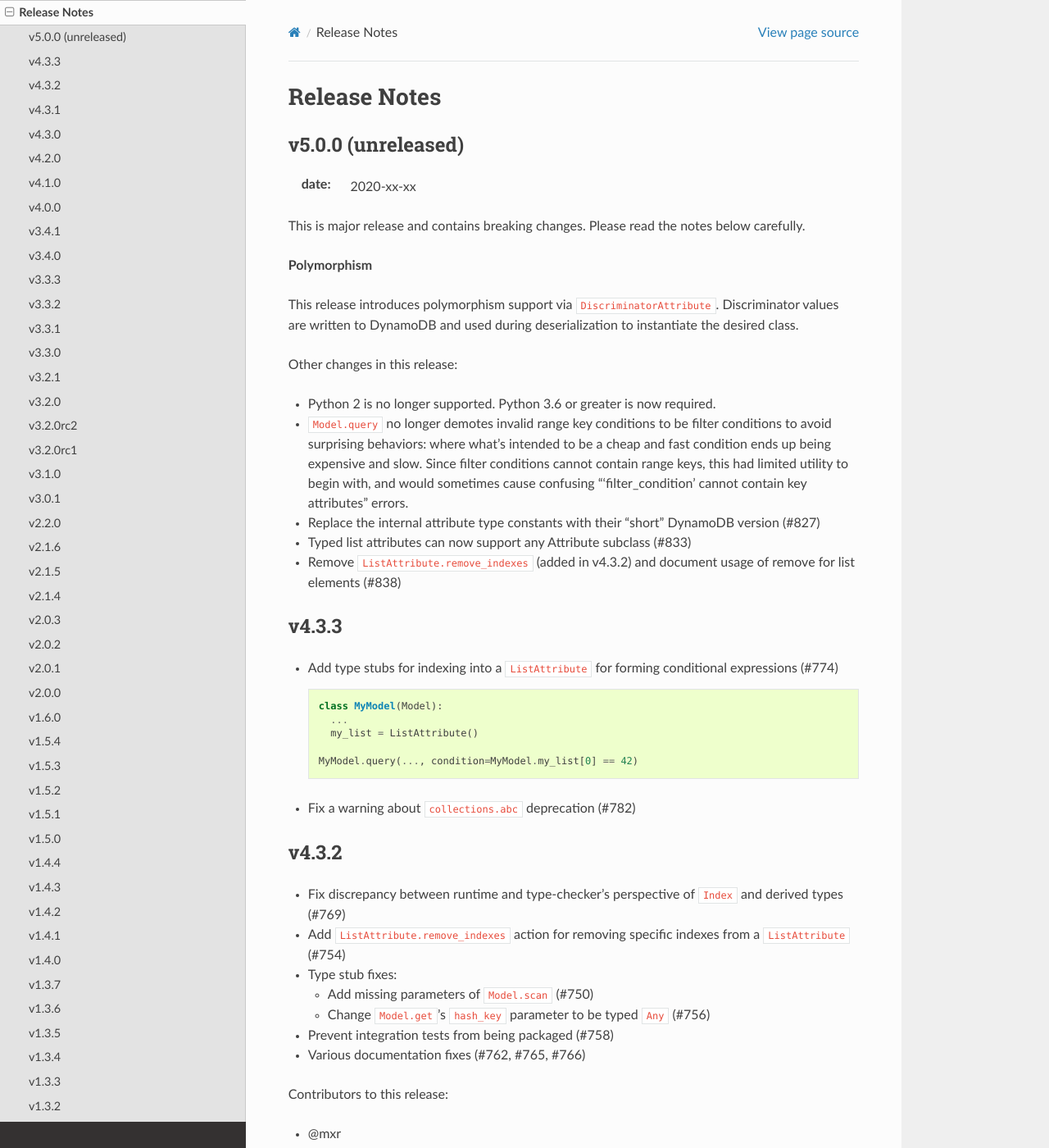
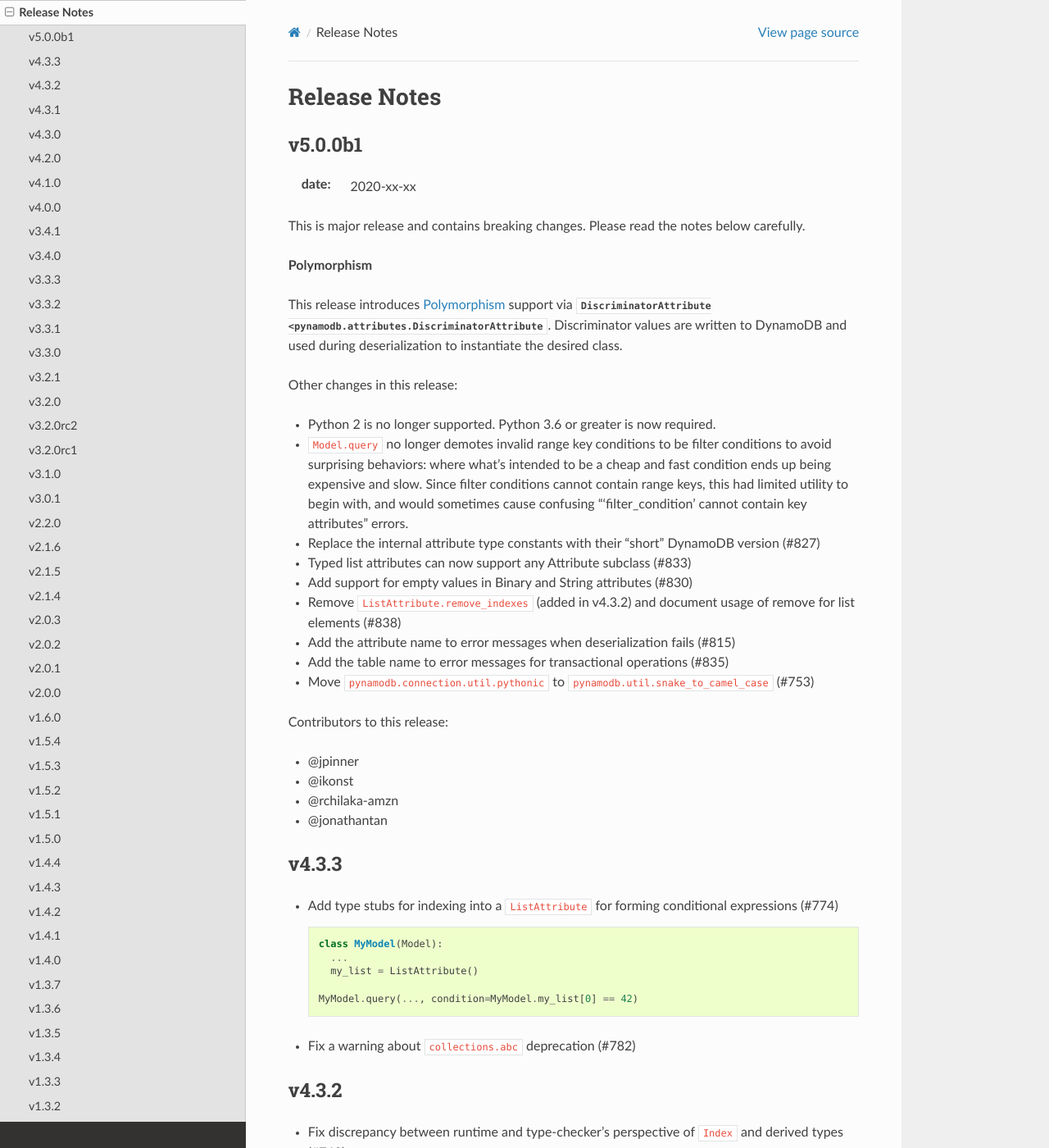
Before and after one commit to pynamodb/PynamoDB, a Sphinx documentation site: the page built from docs/release_notes.rst, in a window 1280 px wide and 1400 px high. Shown: the whole window at 82% size. Built offline with Sphinx 7.4.7 and the Read the Docs theme 2.0.0, drawn with Linux system fonts in a browser that asks for light colours.

Commit message:
Complete 5.0.0b1 release notes (#847)

```diff
--- a/docs/polymorphism.rst
+++ b/docs/polymorphism.rst
@@ -1,3 +1,5 @@
+.. _polymorphism:
+
 Polymorphism
 ============
 
--- a/docs/release_notes.rst
+++ b/docs/release_notes.rst
@@ -1,7 +1,7 @@
 Release Notes
 =============
 
-v5.0.0 (unreleased)
+v5.0.0b1
 -------------------
 
 :date: 2020-xx-xx
@@ -10,7 +10,7 @@ This is major release and contains breaking changes. Please read the notes below
 
 **Polymorphism**
 
-This release introduces polymorphism support via ``DiscriminatorAttribute``.
+This release introduces :ref:`polymorphism` support via :py:class:`DiscriminatorAttribute <pynamodb.attributes.DiscriminatorAttribute`.
 Discriminator values are written to DynamoDB and used during deserialization to instantiate the desired class.
 
 Other changes in this release:
@@ -22,7 +22,19 @@ Other changes in this release:
   "'filter_condition' cannot contain key attributes" errors.
 * Replace the internal attribute type constants with their "short" DynamoDB version (#827)
 * Typed list attributes can now support any Attribute subclass (#833)
+* Add support for empty values in Binary and String attributes (#830)
 * Remove ``ListAttribute.remove_indexes`` (added in v4.3.2) and document usage of remove for list elements (#838)
+* Add the attribute name to error messages when deserialization fails (#815)
+* Add the table name to error messages for transactional operations (#835)
+* Move ``pynamodb.connection.util.pythonic`` to ``pynamodb.util.snake_to_camel_case`` (#753)
+
+Contributors to this release:
+
+* @jpinner
+* @ikonst
+* @rchilaka-amzn
+* @jonathantan
+
 
 v4.3.3
 ----------
```
